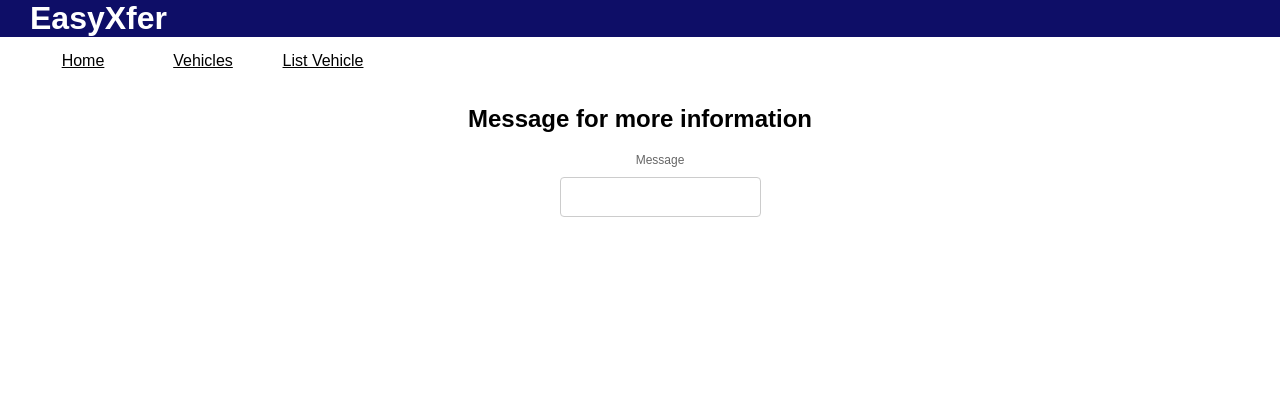
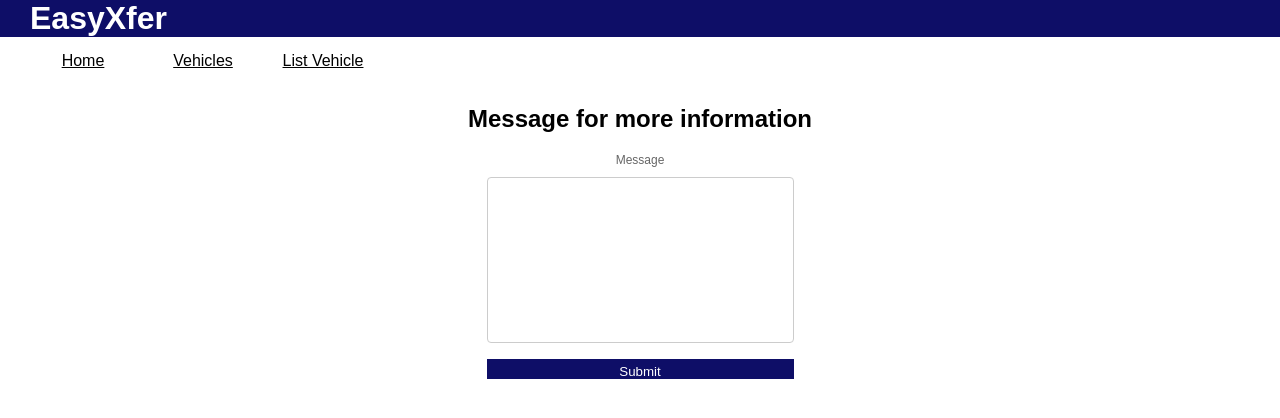
Before and after one commit to btslagle/capstone, an Angular app: page /message/1 in a window 1280 px wide. Shown: the top 418 px of the page. Built offline with nearby package versions, Linux system fonts and the light colour scheme; no server answers; a web font is replaced by a local one.

Commit message:
Add rough message form

```diff
--- a/src/app/message/message.component.css
+++ b/src/app/message/message.component.css
@@ -23,12 +23,13 @@ button {
     background-color: hsl(240, 76%, 23%);
     color: white;
     padding: 5px;
-    width: 40%;
+    width: 100%;
     border: none;
+    height: 20px;
 }
 
 button+button {
-    margin-left: 40px;
+    margin-top: 3px;
     padding: 5px;
 }
 
@@ -57,7 +58,7 @@ input {
     border-radius: 4px;
     border: 1px solid hsl(0, 0%, 80%);
     box-sizing: border-box;
-    padding: 12px;
+    padding: 75px;
 }
 
 .list-vehicle {
@@ -85,13 +86,13 @@ input {
     align-items: center;
     text-align:center;
     align-content: center;
-    flex-direction:row;
+    flex-direction:column;
     justify-content: center;
 }
 .message-form {
     display:flex;
     flex-direction:column;
-    margin-left:20px;
+
     width:100%;
 
 }
--- a/src/app/message/message.component.html
+++ b/src/app/message/message.component.html
@@ -1,34 +1,26 @@
 <h2>Message for more information</h2>
 <div class="message-container">
-
-<div class="message-box" *ngIf="vehicle">
+  <div class="message-box" *ngIf="vehicle">
     <div class="vehicle-listing">
-      <img class="vehicle-image" src="{{vehicle.imageUrl}}" />
+      <img class="vehicle-image" src="{{ vehicle.imageUrl }}" />
       <div class="details">
-          <p class="id">Id:{{vehicle.id}}</p>
-          <p class="make"> Make: {{vehicle.make}}</p>
-          <p class="model"> Model: {{vehicle.model}}</p>
-          <p class="year">Year: {{vehicle.year}}</p>
-          <p class="condition">Condition: {{vehicle.condition}}</p>
-          <p class="term">Remaining Payments: {{vehicle.term}} </p>
-          <p class="monthly">Monthly Payment: {{vehicle.monthly}}</p>
-          <p class="mileage">Mileage: {{vehicle.mileage}}</p>
-          <p class="location">Location: {{vehicle.location}}</p>
+        <p class="id">Id:{{ vehicle.id }}</p>
+        <p class="make">Make: {{ vehicle.make }}</p>
+        <p class="model">Model: {{ vehicle.model }}</p>
+        <p class="year">Year: {{ vehicle.year }}</p>
+        <p class="condition">Condition: {{ vehicle.condition }}</p>
+        <p class="term">Remaining Payments: {{ vehicle.term }}</p>
+        <p class="monthly">Monthly Payment: {{ vehicle.monthly }}</p>
+        <p class="mileage">Mileage: {{ vehicle.mileage }}</p>
+        <p class="location">Location: {{ vehicle.location }}</p>
       </div>
-
-
+    </div>
   </div>
-
-
-  </div>
-   <div>
+  <div>
     <div class="message-form">
       <label>Message</label>
-      <input type="text" name="name"/>
-
-
+      <input type="text" name="name" />
+      <button type="sumbit" name="submit">Submit</button>
     </div>
-   </div>
-
-
+  </div>
 </div>
--- a/src/app/message/message.component.ts
+++ b/src/app/message/message.component.ts
@@ -3,6 +3,7 @@ import { ActivatedRoute, Params, Router } from '@angular/router';
 import { VehicleService } from '../vehicle.service';
 import { Vehicle } from '../models/Vehicle';
 import { Location } from '@angular/common';
+import { __classPrivateFieldSet } from 'tslib';
 
 @Component({
   selector: 'app-message',
@@ -28,7 +29,7 @@ export class MessageComponent   {
    @Input() mileage!: string;
    @Input() location!: string;
    @Input() vehicle!: Vehicle;
-
+   @Output() closeClick = new EventEmitter();
 
 
 
@@ -39,6 +40,6 @@ export class MessageComponent   {
     private locations: Location,
   ) {
     this.router = router;
+ }
 
 }
-}
```
